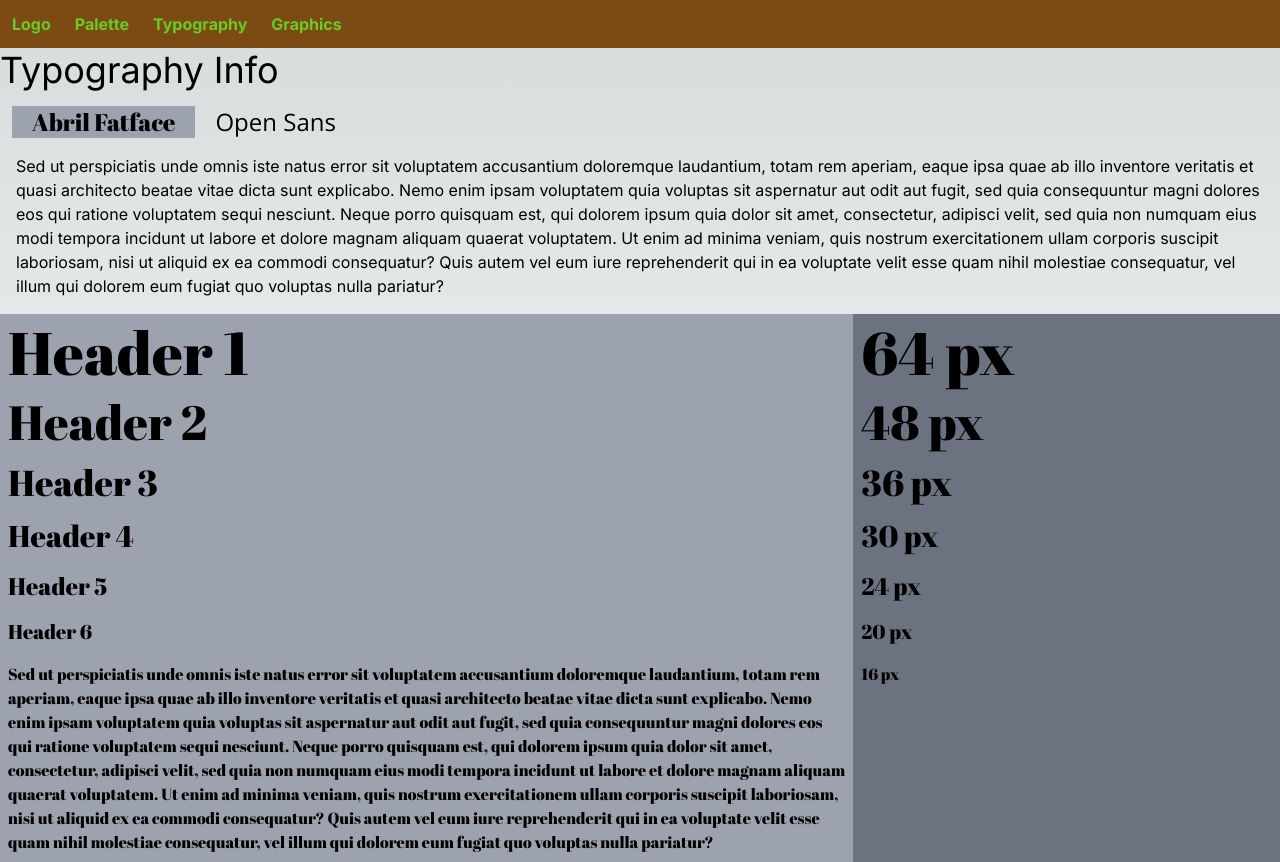
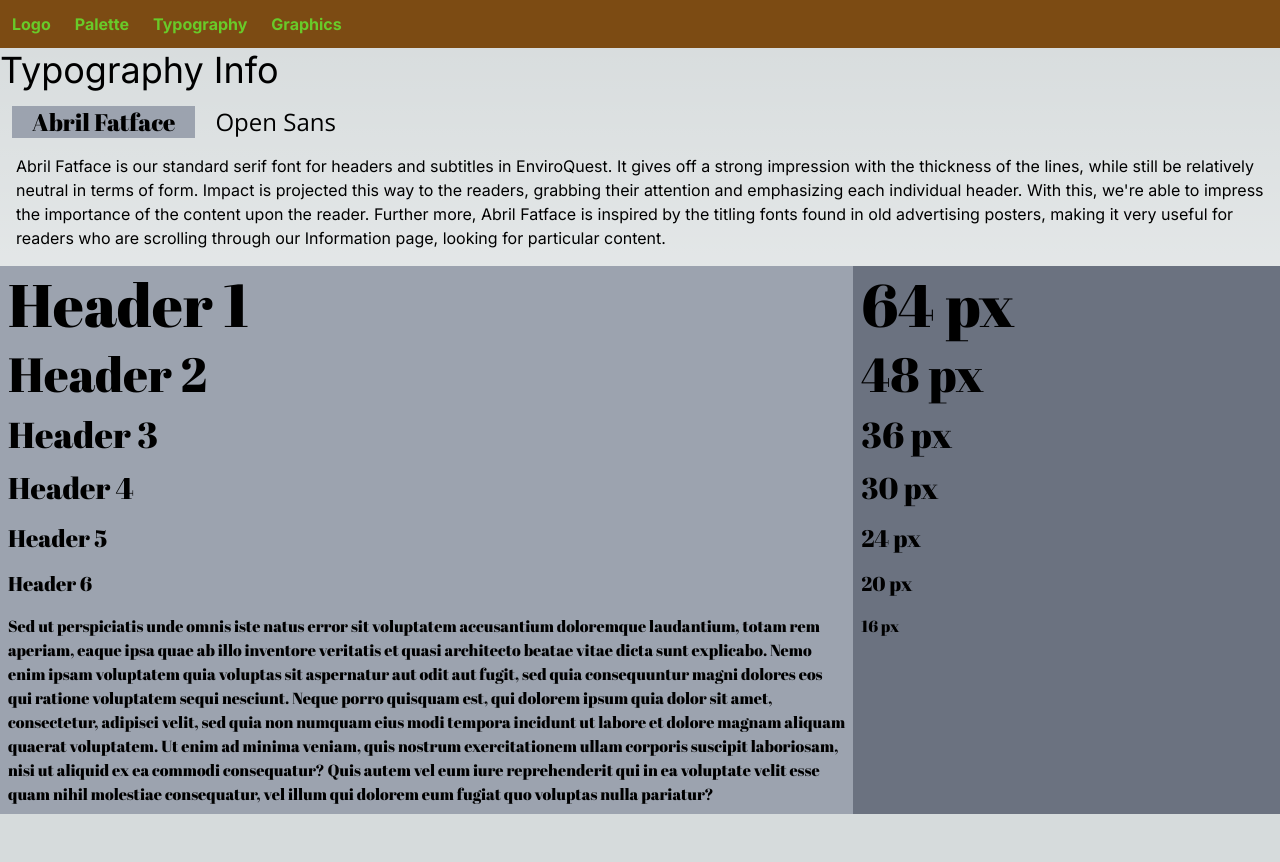
Before and after one commit to huaiyuanyu/enviroquest-styleguide, a Next.js app: page /typography in a window 1280 px wide. After the commit the page ends 814 px from the top, so only its background shows below. Built offline with nearby package versions, Linux system fonts and the light colour scheme.

Commit message:
fill up content for typography page

```diff
--- a/src/app/typography/page.tsx
+++ b/src/app/typography/page.tsx
@@ -6,13 +6,14 @@
 
     const lorem = "Sed ut perspiciatis unde omnis iste natus error sit voluptatem accusantium doloremque laudantium, totam rem aperiam, eaque ipsa quae ab illo inventore veritatis et quasi architecto beatae vitae dicta sunt explicabo. Nemo enim ipsam voluptatem quia voluptas sit aspernatur aut odit aut fugit, sed quia consequuntur magni dolores eos qui ratione voluptatem sequi nesciunt. Neque porro quisquam est, qui dolorem ipsum quia dolor sit amet, consectetur, adipisci velit, sed quia non numquam eius modi tempora incidunt ut labore et dolore magnam aliquam quaerat voluptatem. Ut enim ad minima veniam, quis nostrum exercitationem ullam corporis suscipit laboriosam, nisi ut aliquid ex ea commodi consequatur? Quis autem vel eum iure reprehenderit qui in ea voluptate velit esse quam nihil molestiae consequatur, vel illum qui dolorem eum fugiat quo voluptas nulla pariatur?"
 
-    const headerFontDescription = ""
-    const bodyFontDescription = ""
+    const headerFontDescription = "Abril Fatface is our standard serif font for headers and subtitles in EnviroQuest. It gives off a strong impression with the thickness of the lines, while still be relatively neutral in terms of form. Impact is projected this way to the readers, grabbing their attention and emphasizing each individual header. With this, we're able to impress the importance of the content upon the reader. Further more, Abril Fatface is inspired by the titling fonts found in old advertising posters, making it very useful for readers who are scrolling through our Information page, looking for particular content."
+
+    const bodyFontDescription = "For our sans serif font, Open Sans was used, as it's a flexible, light font that is optimized for print, web, and mobile interfaces, making it easily legible in any situation. With extra spacing between each character, the font makes the process of reading on a screen smoother, which in turn helps the reader go through information-dense pages with minimal stress. As well, the contrast between our header font versus our body font goes a fair distance in helping users easily distinguish between what's necessary and what's not."
 
     const [font, setFont] = useState("flex w-full font-header");
     const [button1, setButtonOne] = useState("font-header px-5 bg-gray-400");
     const [button2, setButtonTwo] = useState("font-body px-5");
-    const [text, setText] = useState(lorem);
+    const [para, setText] = useState(headerFontDescription);
 
     function handleClick (e:any) {
         const value = e.target.value;
@@ -22,9 +23,11 @@
         if(name == "header") {
             setButtonOne("font-header px-5 bg-gray-400");
             setButtonTwo("font-body px-5");
+            setText(headerFontDescription)
         } else {
             setButtonOne("font-header px-5");
             setButtonTwo("font-body px-5 bg-gray-400");
+            setText(bodyFontDescription)
         }
 
         setFont(text);
@@ -43,7 +46,7 @@
             </div>
             <div className="p-4">
                 <p className="text-l">
-                    {text}
+                    {para}
                 </p>
             </div>
             <div className={font}>
```
